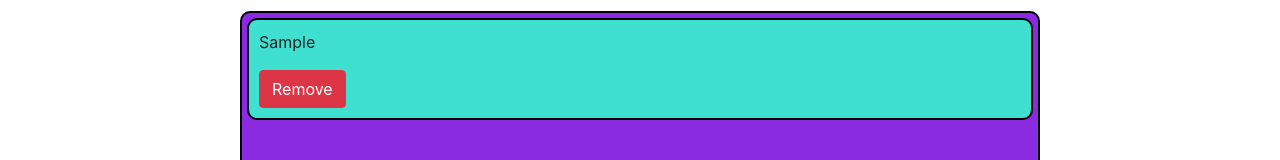
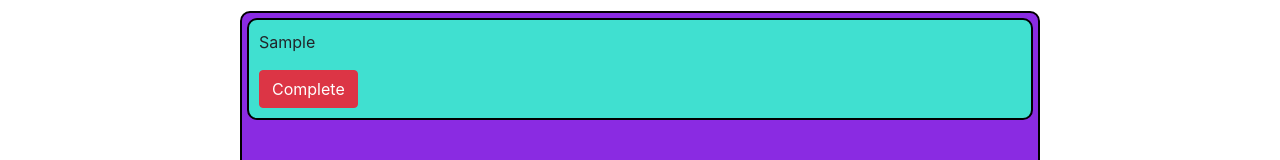
Before and after one commit to YusafOsei-Bonsu/React-ReduxTodoList, a React (Create React App) app: page / in a window 1280 px wide. Both pictures are taken after typing "Sample" into the empty fields and a click on the input 961 px from the left and 139 px from the top of the page. Shown: the part 167-327 px from the top of the page. Built offline with nearby package versions, Linux system fonts and the light colour scheme.

Commit message:
Can delete to-do items!

```diff
--- a/src/components/Todo.jsx
+++ b/src/components/Todo.jsx
@@ -4,12 +4,15 @@ import "../styles/Todo.css";
 
 class Todo extends React.Component {
 
+    // Dispatches an action to delete to-do item
+    handleClick = () => this.props.deleteTodo(this.props.id);
+
     render() {
         const { task } = this.props;
         return (
             <div className="todo-item">
                 <p>{ task }</p>
-                <button className="btn btn-danger">Remove</button>
+                <button className="btn btn-danger" onClick={this.handleClick}>Complete</button>
             </div>
         );
     }
@@ -17,7 +20,9 @@ class Todo extends React.Component {
 
 const mapDispatchToProps = (dispatch) => {
     return {
-        deleteTodo: (id) => dispatch({ type: "DELETE_TODO", id })
+        deleteTodo: (todoId) => {
+            dispatch({ type: "DELETE_TODO", id: todoId })
+        }
     }
 }
 
--- a/src/containers/TodoList.jsx
+++ b/src/containers/TodoList.jsx
@@ -12,7 +12,7 @@ class TodoList extends React.Component {
             {/* If the to-do list isn't empty, then display the to-do items.
                 Otherwise, inform the user that the list is empty.  */}
                 {todos.length > 0 ? todos.map(todo => {
-                    return <Todo key={todo.id} task={todo.task} />
+                    return <Todo key={todo.id} id={todo.id} task={todo.task} />
                 }) : <h2 id="empty-list-txt">Your to-do list is empty!!</h2>}
             </div>
         );
```
